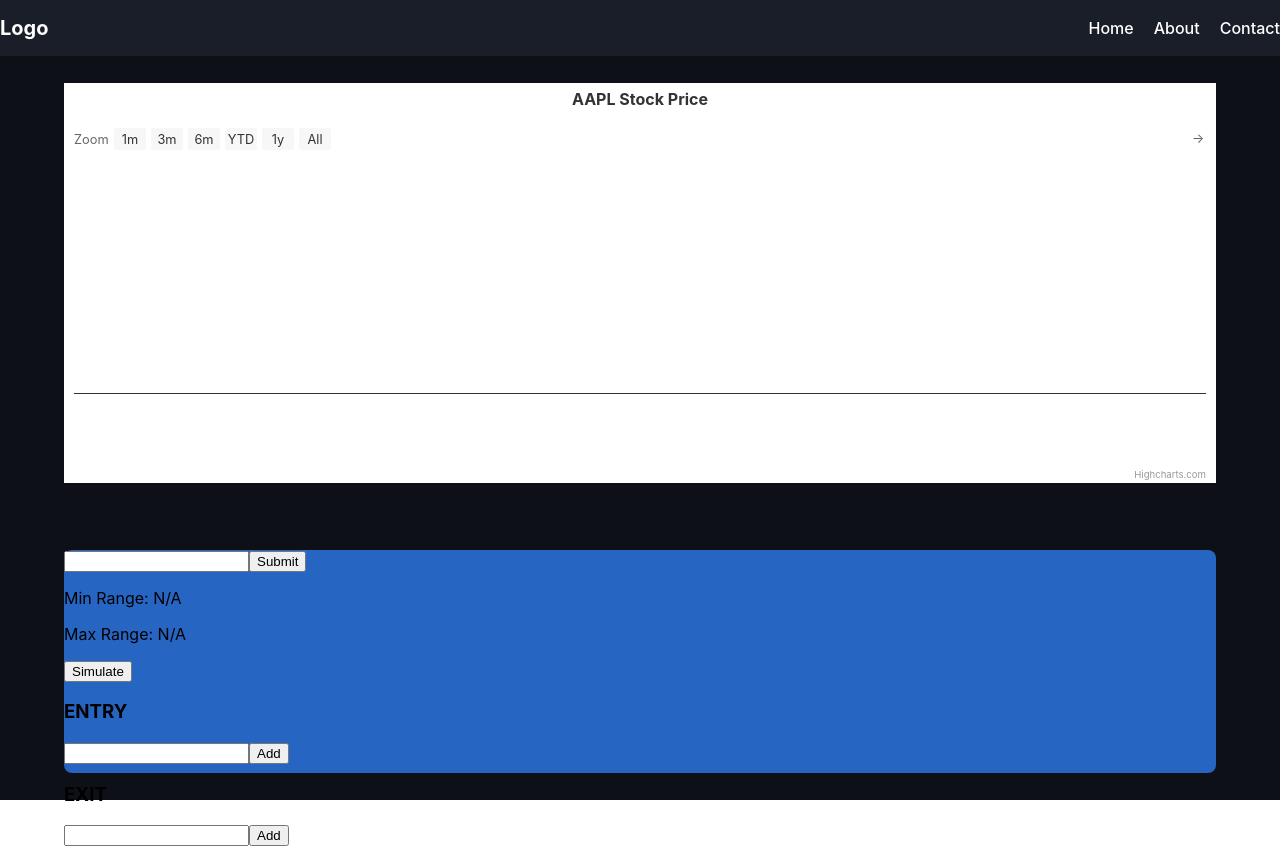
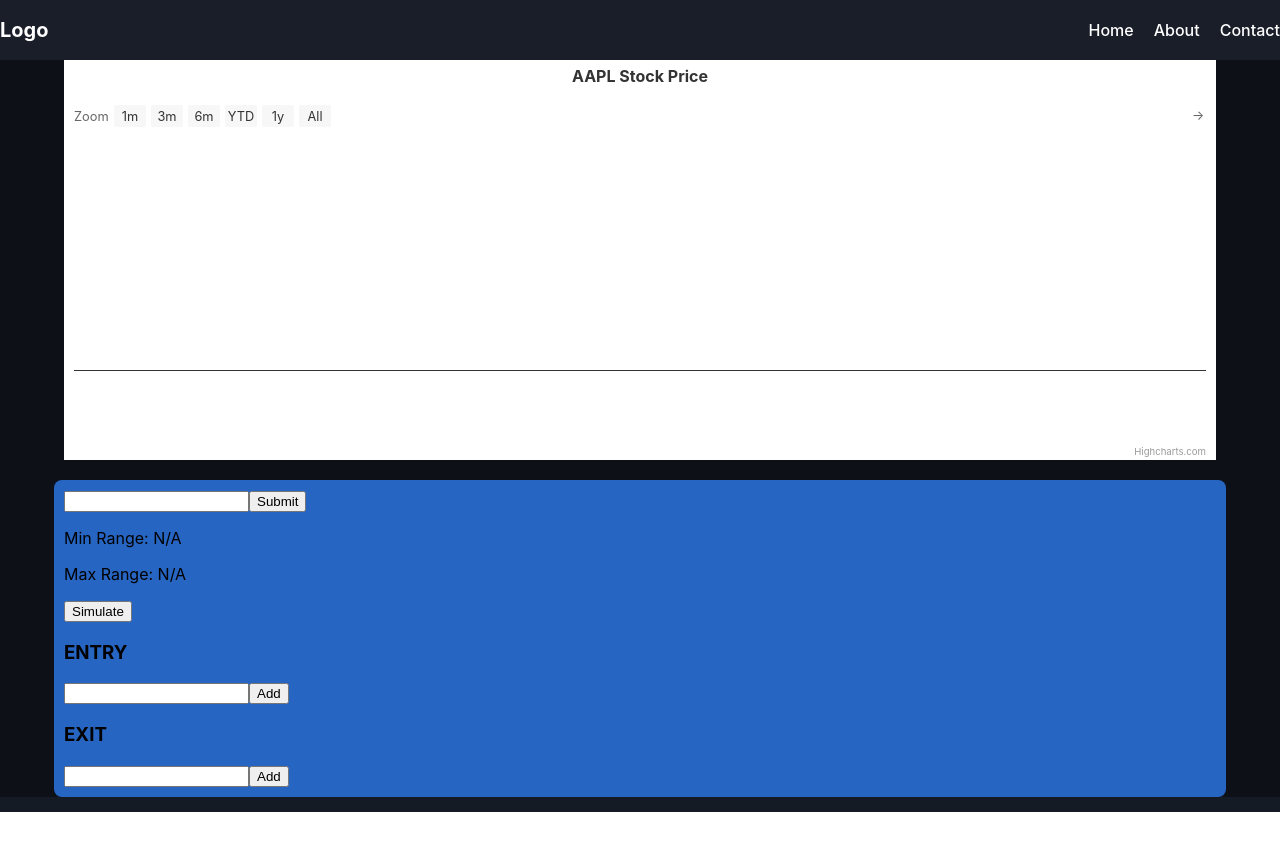
Before and after one commit to arnavj777/InvestPlatform, a React (Create React App) app in the folder my-website/: page / in a window 1280 px wide. After the commit the page ends 812 px from the top, so only its background shows below. Built offline with nearby package versions, Linux system fonts and the light colour scheme; no server answers.

Commit message:
working void dates

```diff
--- a/my-website/src/App.css
+++ b/my-website/src/App.css
@@ -1,9 +1,10 @@
 .app-container {
   width: 100%;
-  height: 100vh;
+  /* height: 100vh; */
   background-color: #151B24;
   display: flex;
   flex-direction: column;
+  padding-bottom: 15px;
 }
 
 .navbar {
@@ -58,6 +59,7 @@
   height: 30%;
   background-color: #2765c2;
   border-radius: 8px;
+  padding: 10px;
 }
 
 .example-title {
```
